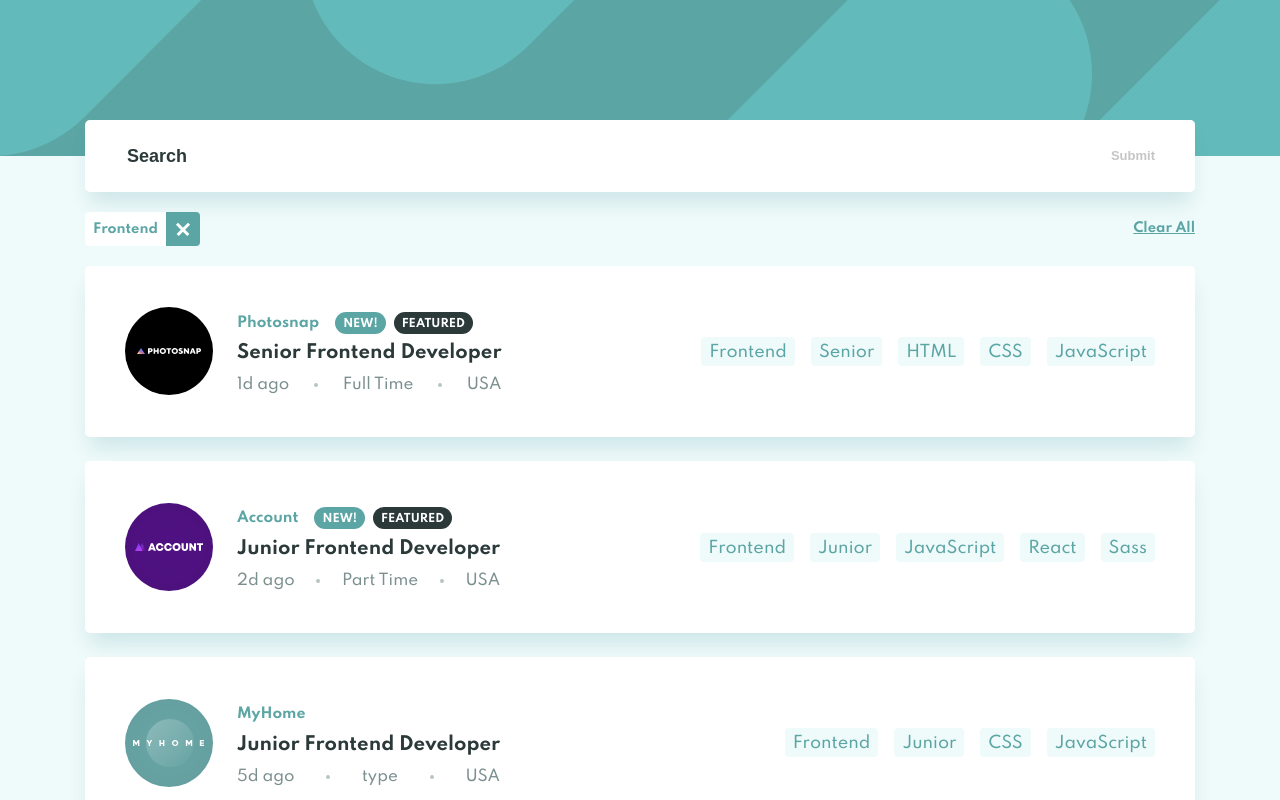
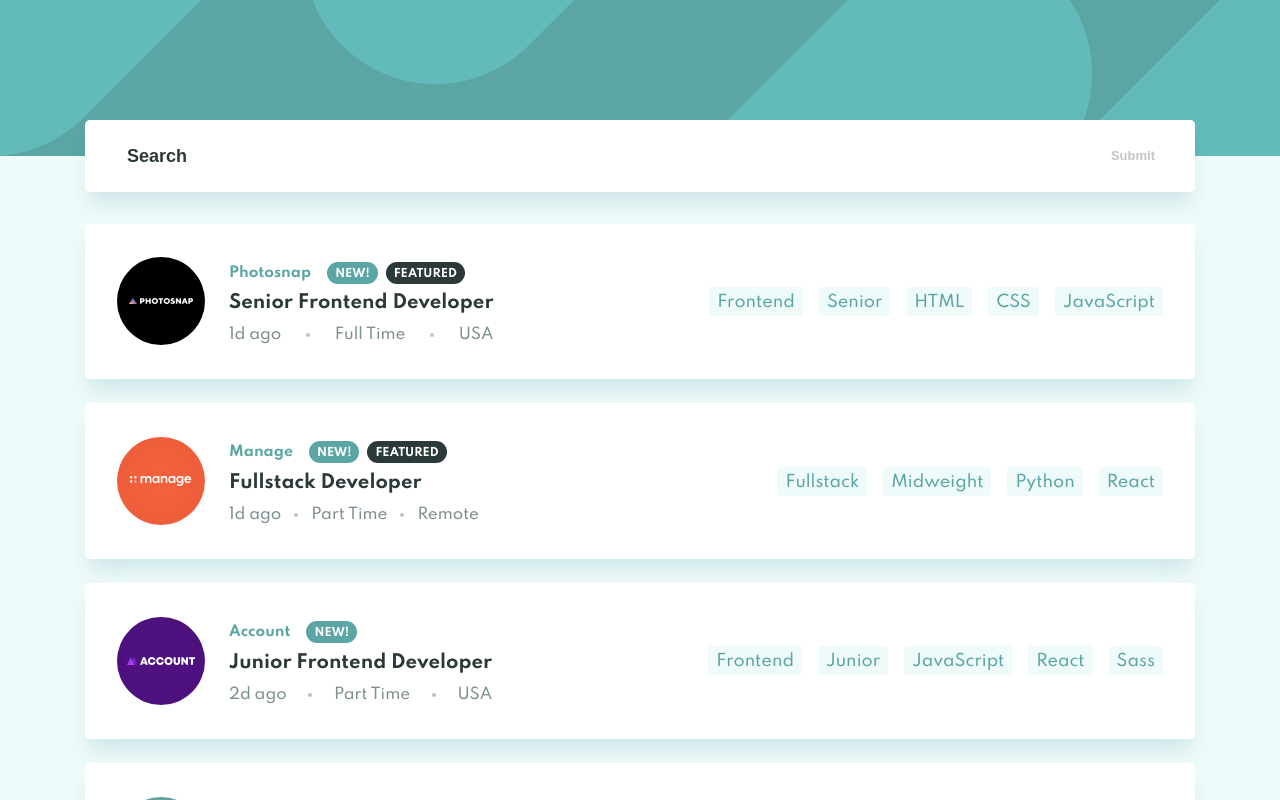
Before and after one commit to mishaszu/react-app-example, a React (Vite) app: page / in a window 1280 px wide. Shown: the top 800 px of the page. Built offline with nearby package versions, Linux system fonts and the light colour scheme.

Commit message:
Refactored all files

```diff
--- a/src/App.tsx
+++ b/src/App.tsx
@@ -3,16 +3,18 @@ import {useTransition} from 'react-spring'
 import './App.scss'
 import Banner from './components/Banner'
 import SearchBar from './components/SearchBar'
-import JobCard, {JobOffer} from './components/JobCard'
+import JobCard, {JobOfferComplete} from './components/JobCard'
 import {SearchedTags} from './components/SearchedTags'
 import data from './data'
+import {searchFilterOffersByTags} from './utilities'
 
 function App() {
-  const [searchTagsValues, setSearchTagsValue] = useState(["Frontend"]);
+  const [searchTagsValues, setSearchTagsValue] = useState([] as string[]);
 
-  const jobs: JobOffer[] = useMemo(() => data.map(o => ({
+  const jobs: JobOfferComplete[] = useMemo(() => data.map(o => ({
     ...o,
-    logo: o.logo.slice(1)
+    logo: o.logo.slice(1),
+    completeTags: [o.role, o.level, ...o.tags]
   })), [])
 
   const addTag = (tag: string) => {
@@ -41,23 +43,14 @@ function App() {
     setSearchTagsValue([]);
   }
 
-  const searchFilter = (job: JobOffer) => {
-    if (searchTagsValues.length > 0) {
-      return searchTagsValues.every(searchTag => [job.role, job.level, ...job.tags].some(
-        t =>
-          t.toLowerCase() === searchTag.toLowerCase()
-      ))
-    } else {
-      return true;
-    }
-  }
+  const searchFilter = searchFilterOffersByTags(searchTagsValues);
 
   const transitions = useTransition(jobs.filter(searchFilter), {
     from: {opacity: 0, y: 10, maxHeight: 0, padding: "0px 0px 0px 0px", margin: "0px 0px"},
     enter: {opacity: 1, y: 0, maxHeight: 500, padding: "var(--card-padding)", margin: "12px 0px"},
     leave: {opacity: 0, y: 10, maxHeight: 0, padding: "0px 0px 0px 0px", margin: "0px 0px"},
     delay: 0,
-    trail:100
+    trail: 100
   });
 
   return (
--- a/src/components/Banner.scss
+++ b/src/components/Banner.scss
@@ -3,15 +3,15 @@
 .banner {
   background-color: var(--green-dark);
   background-image: url("/assets/top-background-mobile.svg");
+  height: var(--banner-height-mobile);
+  overflow: hidden;
   position: absolute;
   top: 0px;
   width: 100%;
-  height: var(--banner-height-mobile);
   z-index: 0;
-  overflow: hidden;
 
   @media screen and (min-width: 641px) {
+    background-image: url("/assets/top-background-desktop.svg");
     height: var(--banner-height-desktop);
-    background-image: url("/assets/top-background-desktop.svg");
   };
 }
--- a/src/components/Banner.tsx
+++ b/src/components/Banner.tsx
@@ -1,6 +1,5 @@
 import './Banner.scss'
 
 export default function Banner() {
-  return <div className="banner">
-  </div>
+  return <div className="banner" />
 }
--- a/src/components/JobCard.scss
+++ b/src/components/JobCard.scss
@@ -9,10 +9,10 @@
   flex-direction: column;
   margin: 12px 0px;
   min-width: 305px;
+  overflow: hidden;
   padding: 20px 20px 20px 15px;
   position: relative;
   width: 100%;
-  overflow: hidden;
 
   &:hover {
     border-left: 5px solid var(--green-dark);
@@ -133,17 +133,17 @@
     width: 100%;
 
     @media screen and (min-width: 641px) {
+      justify-content: flex-end;
       width: 60%;
-      justify-content: flex-end;
     };
 
     .tag {
       background-color: var(--green-light);
       border-radius: 4px;
+      color: var(--green-dark);
+      cursor: pointer;
       margin: 0px;
-      color: var(--green-dark);
       padding: 6px var(--item-x-padding) var(--item-y-padding) var(--item-x-padding);
-      cursor: pointer;
       &:hover {
         color: white;
         background-color: var(--green-dark);
--- a/src/components/JobCard.tsx
+++ b/src/components/JobCard.tsx
@@ -16,15 +16,19 @@ export interface JobOffer {
   tags: string[],
 }
 
-interface Props  {
-  jobOffer: JobOffer,
+export interface JobOfferComplete extends JobOffer {
+  completeTags: string[]
+}
+
+interface Props {
+  jobOffer: JobOfferComplete,
   addTag(tag: string): void,
   styles: any
 }
 
 export default function JobCard({jobOffer, addTag, styles}: Props) {
-  const tags = [jobOffer.role, jobOffer.level, ...jobOffer.tags]
-  return <animated.div className="job-card" style={styles}>
+  return (
+    <animated.div className="job-card" style={styles}>
       <div className="left-side">
         <div className="img-wrapper">
           <img src={jobOffer.logo} alt={`${jobOffer.company} logo`} />
@@ -37,7 +41,7 @@ export default function JobCard({jobOffer, addTag, styles}: Props) {
                   NEW!
                 </span>
               }
-            {jobOffer.new &&
+              {jobOffer.featured &&
                 <span className="dark">
                   FEATURED
                 </span>
@@ -56,8 +60,9 @@ export default function JobCard({jobOffer, addTag, styles}: Props) {
       </div>
       <div className="tags-wrapper">
         {
-        tags.map(t => <p onClick={_ => addTag(t)} key={`${jobOffer.id}-${t}`} className="tag">{t}</p>)
+          jobOffer.completeTags.map(t => <p onClick={_ => addTag(t)} key={`${jobOffer.id}-${t}`} className="tag">{t}</p>)
         }
       </div>
     </animated.div >
+  );
 }
--- a/src/components/SearchBar.scss
+++ b/src/components/SearchBar.scss
@@ -8,6 +8,7 @@
   margin-bottom: 20px;
   overflow: hidden;
   width: 100%;
+
   input {
     border: none;
     color: var(--black-1);
@@ -17,9 +18,11 @@
     margin-left: 20px;
     outline: none;
     width: 100%;
+
     &:focus::placeholder {
       color: transparent;
     }
+
     &::placeholder {
       color: var(--black-1);
       font-weight: 700;
@@ -39,9 +42,6 @@
     font-weight: 700;
     line-height: 24px;
     padding: 0px 20px;
-    &:hover {
-      background-color: var(--green-light);
-    }
 
     &:active {
       background-color: GhostWhite;
@@ -49,6 +49,10 @@
 
     @media screen and (min-width: 641px) {
       padding: 0px 40px;
+
+      &:hover {
+        background-color: var(--green-light);
+      }
     };
   }
 }
--- a/src/components/SearchedTags.scss
+++ b/src/components/SearchedTags.scss
@@ -2,55 +2,58 @@
   margin-bottom: 8px;
   max-height: 500px;
   min-height: 32px;
+  opacity: 1;
   overflow: hidden;
-  opacity: 1;
 }
 
 .collapsed  {
+  margin-bottom: 0px;
   max-height: 0px;
   min-height: 0px;
-  margin-bottom: 0px;
+  opacity: 0;
   overflow: hidden;
-  opacity: 0;
 }
 
 .searched-tags {
   display: flex;
+  justify-content: space-between;
   transition: all 0.2s;
-  justify-content: space-between;
 
   .tags {
     display: flex;
     flex-wrap: wrap;
-      gap: 16px;
+    gap: 16px;
+
     .tag {
+      align-items: center;
       background-color: white;
       border-radius: 4px;
+      display: flex;
       overflow: hidden;
-      display: flex;
-      align-items: center;
+
       p {
-        margin: 0px;
-        line-height:24px;
+        color: var(--green-dark);
         font-size: 13px;
         font-weight: 700;
-        color: var(--green-dark);
+        line-height:24px;
+        margin: 0px;
         padding: var(--text-padding);
       }
+
       .x-wrapper {
+        align-items: center;
         color: white;
-        padding: 9px;
-        height: 100%;
         cursor: pointer;
         display: flex;
+        height: 100%;
         justify-content: center;
-        align-items: center;
+        padding: 9px;
 
         .x-wrapper-2 {
+          height: 16px;
           position: relative;
+          transform: rotate(45deg);
           width: 16px;
-          height: 16px;
-          transform: rotate(45deg);
         }
 
         background-color: var(--green-dark);
@@ -60,20 +63,20 @@
         }
 
         .x-part1 {
+          background-color: white;
+          height: 16px;
+          left: 6.5px;
           position: absolute;
-          left: 6.5px;
           width: 3px;
-          height: 16px;
-          background-color: white;
         }
 
         .x-part2 {
+          background-color: white;
+          height: 3px;
           position: absolute;
+          top: 6.5px;
+          transform: rotate(180deg);
           width: 16px;
-          top: 6.5px;
-          height: 3px;
-          background-color: white;
-          transform: rotate(180deg);
         }
       }
     }
@@ -81,12 +84,12 @@
 
   .tag-clear {
     color: var(--green-dark);
+    cursor: pointer;
+    font-size: 13px;
+    font-weight: 700;
+    line-height: 32px;
     margin: 0px;
-    font-weight: 700;
-    font-size: 13px;
-    line-height: 32px;
     text-decoration: underline;
     white-space: nowrap;
-    cursor: pointer;
   }
 }
--- a/src/components/SearchedTags.tsx
+++ b/src/components/SearchedTags.tsx
@@ -20,7 +20,8 @@ export function SearchedTags(
     delay: 0,
   });
 
-  return <div className={`searched-tags ${tags.length === 0 ? 'collapsed' : 'expanded'}`}>
+  return (
+    <div className={`searched-tags ${tags.length === 0 ? 'collapsed' : 'expanded'}`}>
       <div className="tags">
         {
           transitions((style, item) => {
@@ -38,13 +39,13 @@ export function SearchedTags(
           })
         }
       </div>
-    <div className="dummy" />
         {/*
+          // without animation
       tags.length > 0
         ? <p className="tag-clear" onClick={_ => clearAllTags()}>Clear All</p>
         : null
         */}
       <p className="tag-clear" onClick={_ => clearAllTags()}>Clear All</p>
-
     </div>
+  );
 }
--- a/src/index.scss
+++ b/src/index.scss
@@ -30,7 +30,7 @@
     --card-padding: 20px 20px 20px 15px;
 
     @media screen and (min-width: 641px) {
-      --card-padding: 40px 40px 40px 35px;
+      --card-padding: 32px 32px 32px 27px;
     }
 }
 
--- /dev/null
+++ b/src/utilities.ts
@@ -0,0 +1,12 @@
+import {JobOfferComplete} from "./components/JobCard";
+
+export const searchFilterOffersByTags = (searchTags: string[]) => (job: JobOfferComplete) => {
+  if (searchTags.length > 0) {
+    return searchTags.every(searchTag => job.completeTags.some(
+      t =>
+        t.toLowerCase() === searchTag.toLowerCase()
+    ))
+  } else {
+    return true;
+  }
+}
```
Lines whose indentation alone changed are shown as unchanged.
